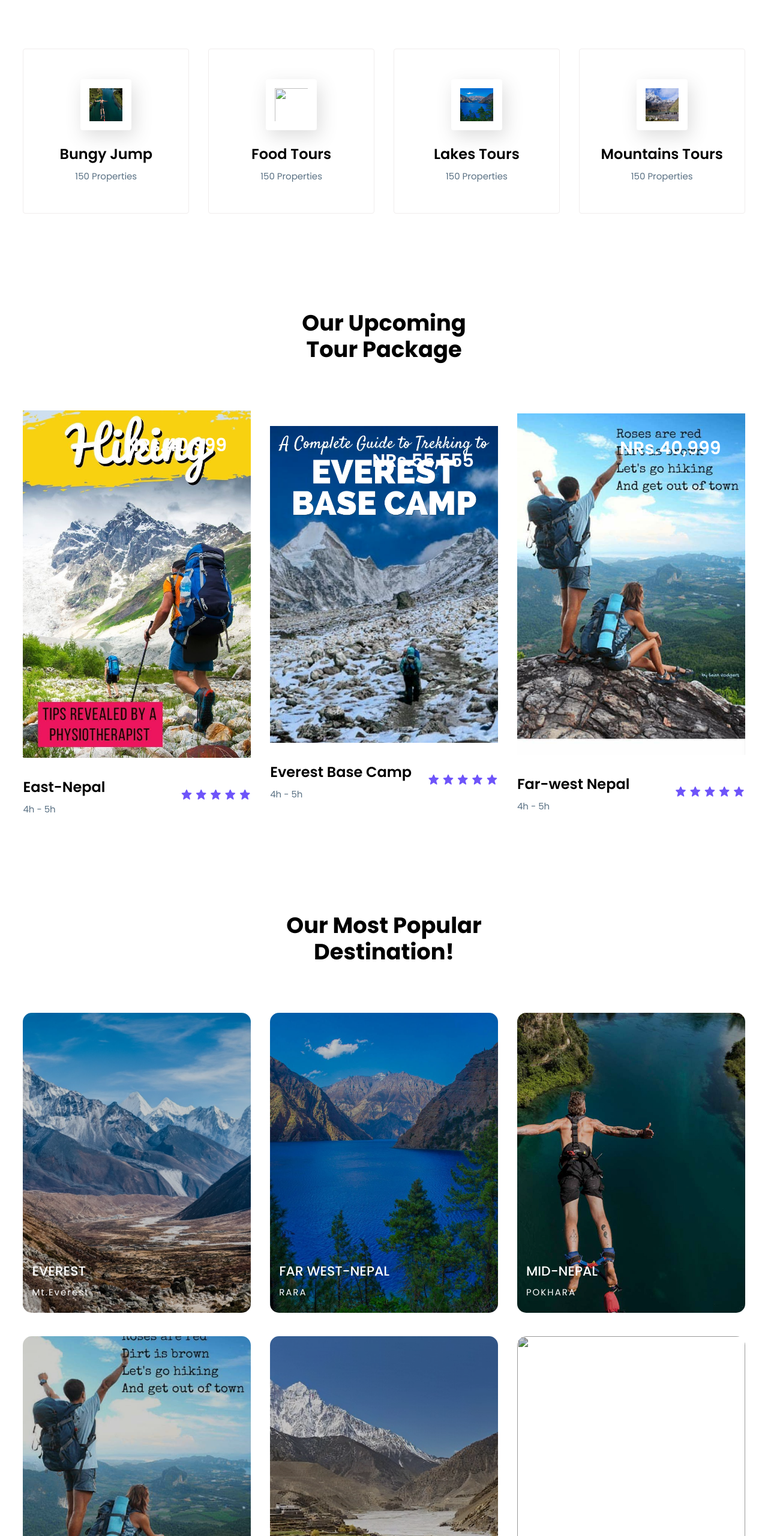
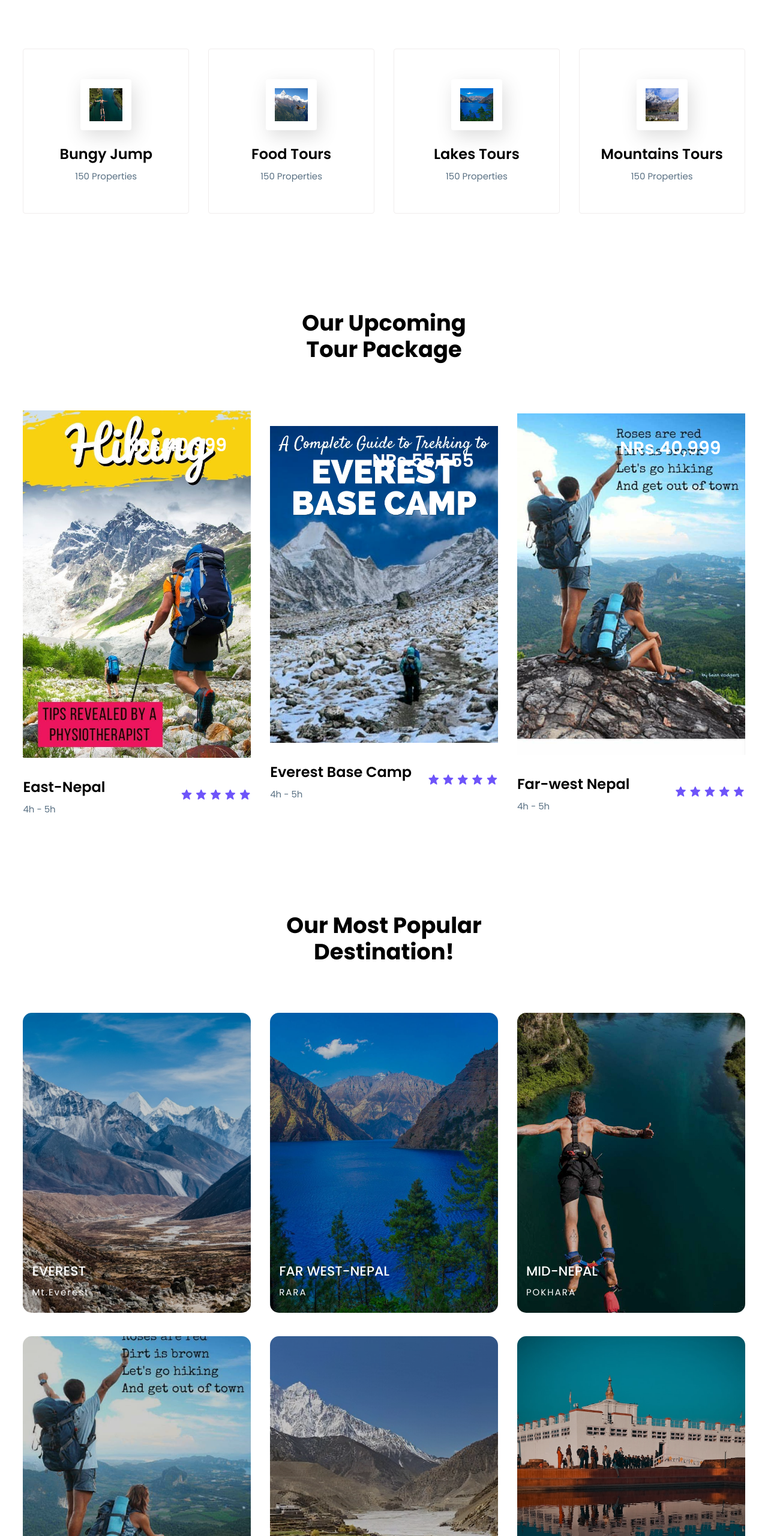
Before and after one commit to Vikasthapa/My-Website, a plain HTML site: page index.html in a window 1280 px wide. Shown: the part 960-3520 px from the top of the page at 60% size. Drawn offline with nearby package versions, Linux system fonts and the light colour scheme; a script that the page names is missing.

Commit message:
Update index.html

```diff
--- a/index.html
+++ b/index.html
@@ -54,7 +54,7 @@
 
 			<div class="container-box">
 				<div class="container-img">
-					<img src="R.jpg">
+					<img src="R.jpeg">
 				</div>
 				<h4>Food Tours</h4>
 				<p>150 Properties</p>
@@ -190,7 +190,7 @@
 			</div>
 
 			<div class="col-content">
-				<img src="lumbini.jeg">
+				<img src="lumbini.jpeg">
 				<h5>LUMBINI</h5>
 				<p></p>
 			</div>
```
